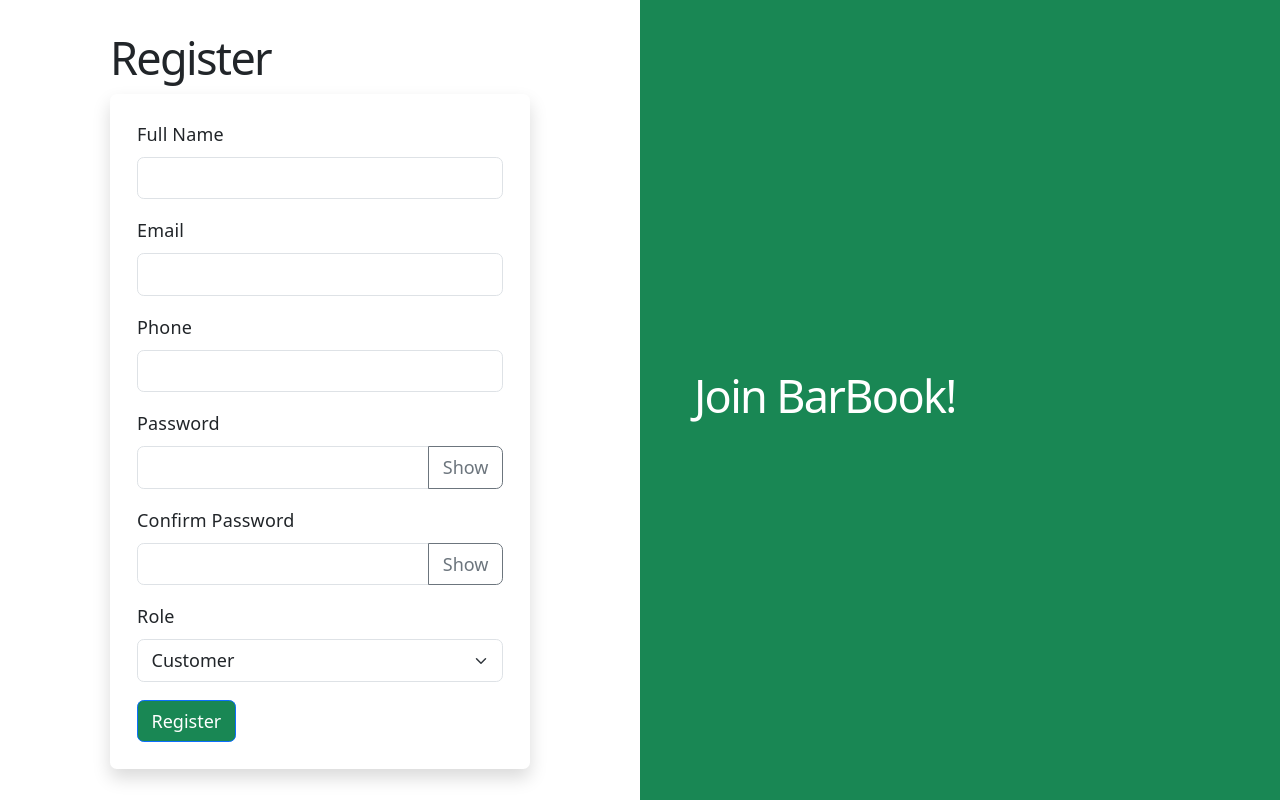
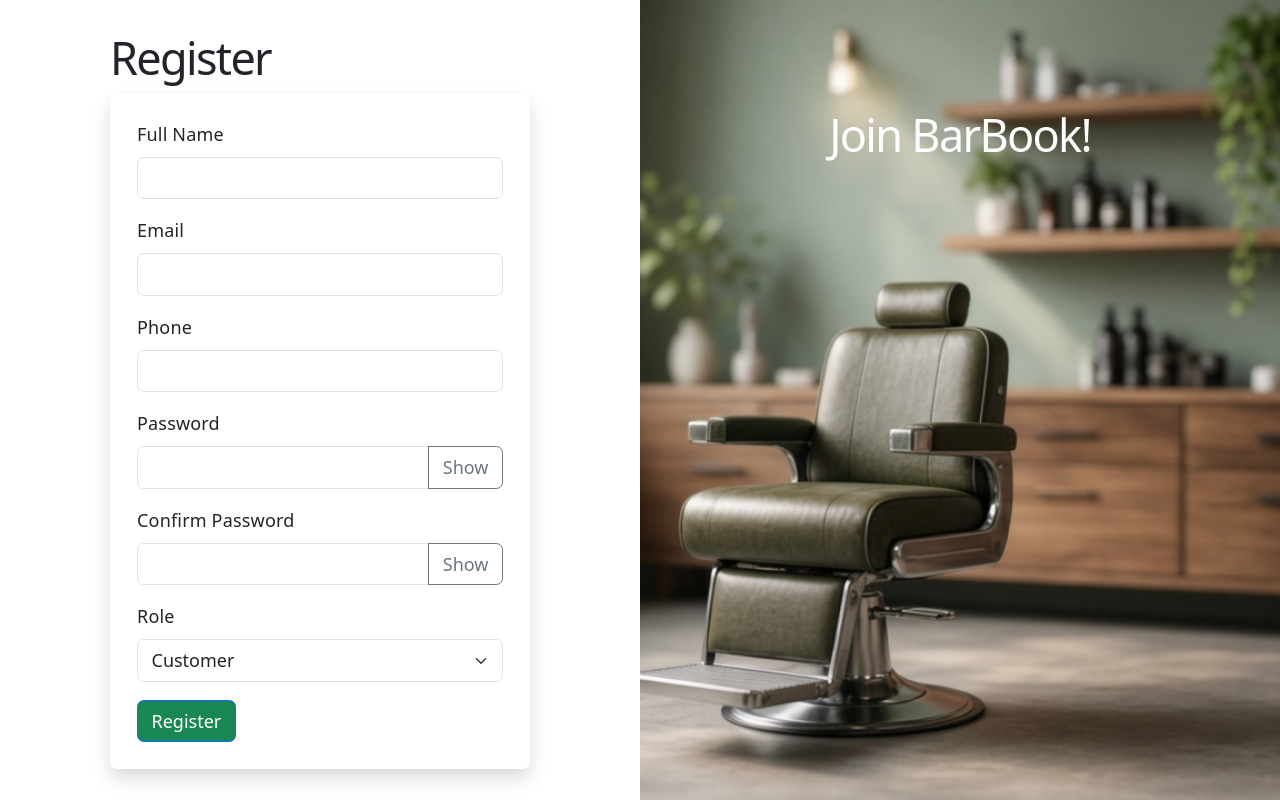
Before and after one commit to FahimFoysalEmon/booking-service, a React (Vite) app in the folder frontend/slot-booking-frontend/: page /register in a window 1280 px wide. Built offline with nearby package versions, Linux system fonts and the light colour scheme; no server answers.

Commit message:
register page design done

```diff
--- a/frontend/slot-booking-frontend/src/pages/RegisterPage.jsx
+++ b/frontend/slot-booking-frontend/src/pages/RegisterPage.jsx
@@ -142,8 +142,8 @@
 
         {/* SECOND COLUMN */}
 
-        <Col md={6} className="d-flex bg-success text-white align-items-center p-5">
-          <h1>Join BarBook!</h1>
+        <Col md={6} className="d-flex bg-success text-white align-items-start p-5 justify-content-center" style={{ backgroundImage: `url(${loginBy})`, backgroundSize: "cover", backgroundPosition: "center" }}>
+          <h1 className="mt-5">Join BarBook!</h1>
 
         </Col>
 
```
